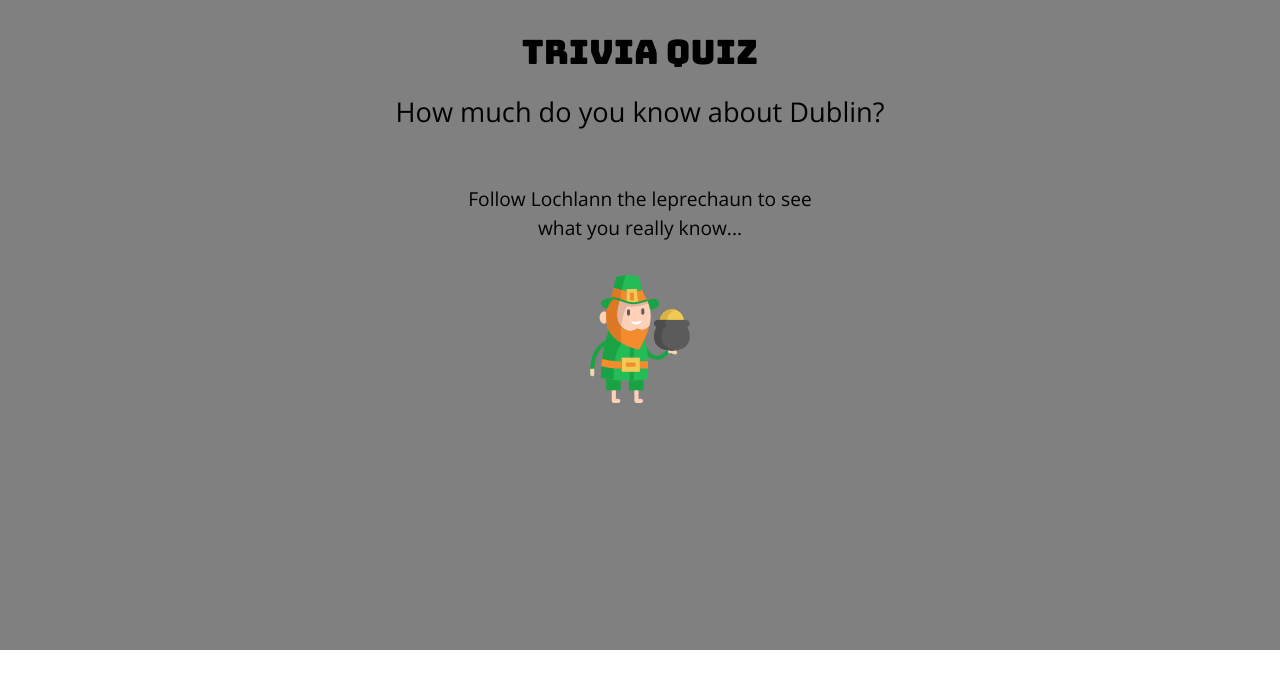
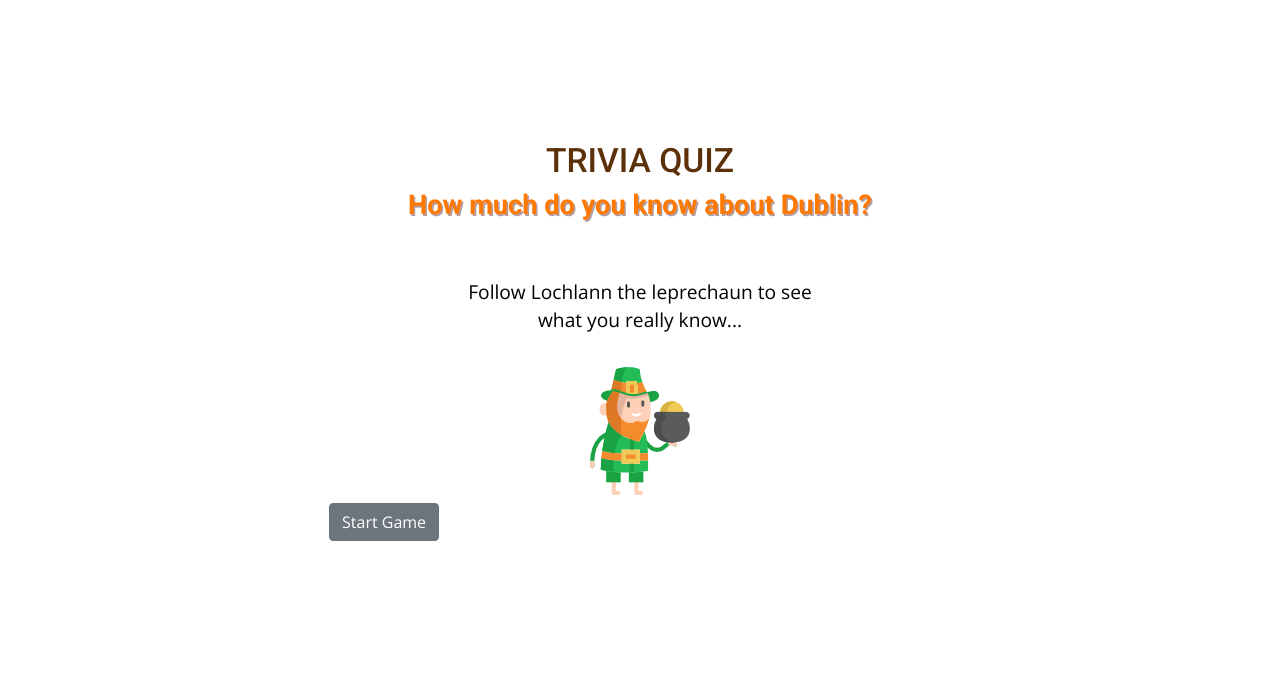
Before and after one commit to MauRuRo/the-mighty-bits-hackathon-proj, a Django app: page / in a window 1280 px wide. Shown: the part 100-800 px from the top of the page. Run offline with Django 3.2, Linux system fonts and the light colour scheme; some libraries are stand-ins or nearby versions.

Commit message:
add button on landing page

```diff
--- a/static/css/style.css
+++ b/static/css/style.css
@@ -1,3 +1,5 @@
+@import url('https://fonts.googleapis.com/css2?family=Roboto:wght@100;300;400;500;700&display=swap" rel="stylesheet');
+
 body {
     font-family: 'Open Sans';
     color: white;
@@ -13,7 +15,7 @@ h1 {
     height: 100px;
 }
 .main-row {
-    background-color: grey;
+    background-color: none;
     min-height: calc(100vh - 100px - 50px);
     padding-top: 10px;
     padding-bottom: 10px;
@@ -23,20 +25,31 @@ h1 {
     height: 50px;
 }
 
+#hero-image {
+    background: url("/media/dublin.jpg") no-repeat center;
+    background-size: cover;
+    position: relative;
+    height: 100%;
+    width: 100%;
+}
+
 #heading-home {
     text-align: center;
     padding-top: 2rem;
     font-size: 2.1rem;
-    font-weight: 400;
-    color: #000000;
+    font-weight: 500;
+    color: #5c3008;
+    font-family:'Roboto', sans-serif;
+    text-transform: uppercase;
 }
 
 #sub-heading-home {
     text-align: center;
-    padding-top: 1rem;
     font-size: 1.7rem;
-    font-weight: 300;
-    color: #000000;
+    font-weight: 600;
+    color: #FF7900;
+    text-shadow: 0.1rem 0.1rem #b89d9f;
+    font-family: 'Roboto', sans-serif;
 }
 
 .para-home {
@@ -46,11 +59,19 @@ h1 {
     color: #000000;
 }
 
-#img-leprechaun {
+/* walking leprechaun - It doesn't work - TO CHECK*/
+
+#leprechaun {
     display: block;
     margin-left: auto;
     margin-right: auto;
     margin-top: 1rem;
+    animation: walk 5s infinite;
+}
+
+@keyframes walk {
+  from {left: 0px;}
+  to {right: 200px;}
 }
 
 .container-fluid,
--- a/trivia/templates/trivia/landingpage.html
+++ b/trivia/templates/trivia/landingpage.html
@@ -2,6 +2,9 @@
 {% load static %}
 
 {% block content %}
+
+<!--Hero image-->
+<div id="hero-image" class="img-fluid"></div>
 
 <!--Home section-->
 <section class="home">
@@ -14,9 +17,12 @@
                         Follow Lochlann the leprechaun to see<br> what you really know...
                     </p>
             </div>
-            <!--leprechaun icon - credit: Flaticon (https://www.flaticon.com/)-->
-            <img id="img-leprechaun" src="media/leprechaun128x128.png" alt="leprechaun image">
+              <!--leprechaun icon - credit: Flaticon (https://www.flaticon.com/)-->
+            <img id="leprechaun" src="media/leprechaun128x128.png" alt="leprechaun">
         </div>
+            <a href="our_chocolate.html" class="btn btn-secondary btn-xs btn-more mt-2">
+            Start Game
+            </a>
     </div>
 </section>
 {% endblock %}
```
